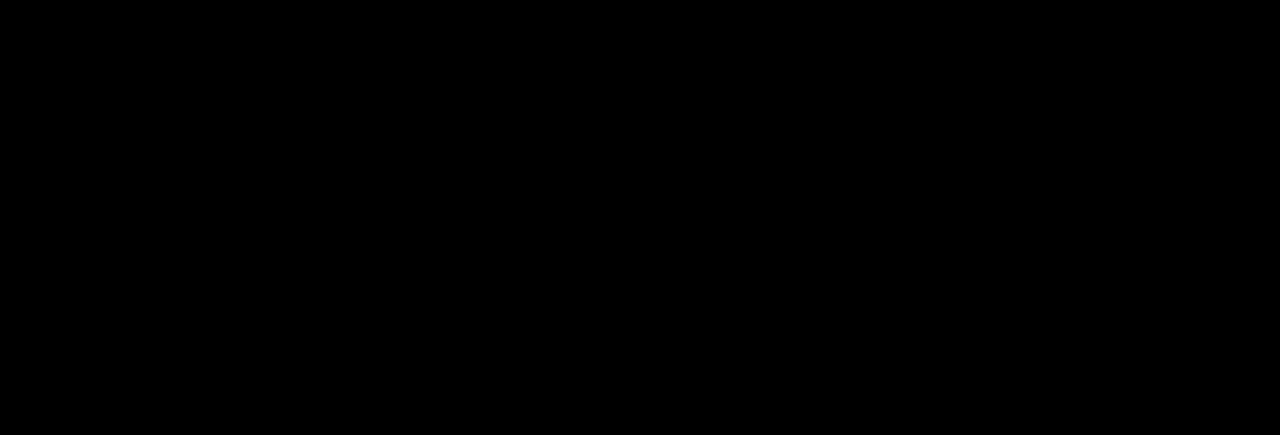
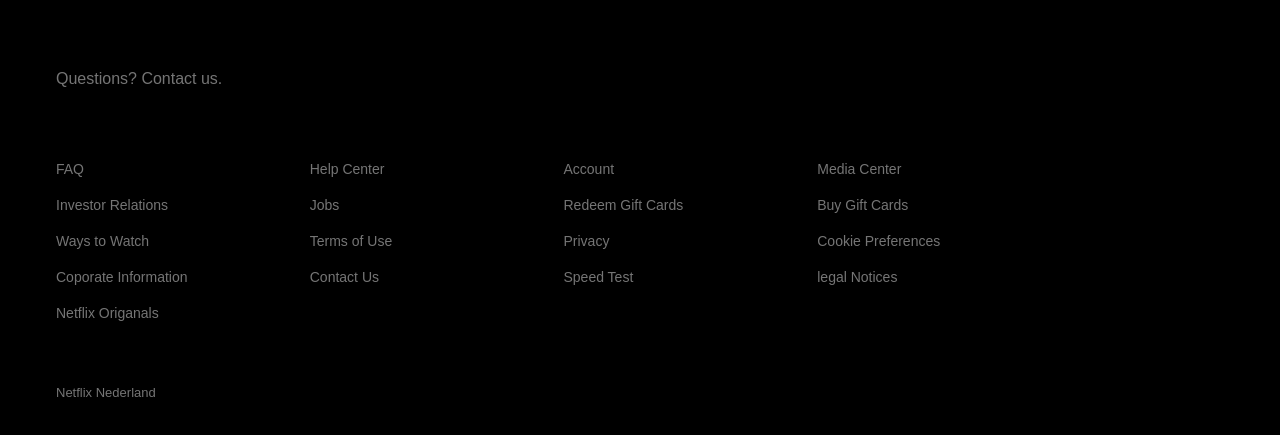
Before and after one commit to Totgamer/netflix2, a React (Create React App) app: page / in a window 1280 px wide. Shown: the part 1253-1688 px from the top of the page. Before the commit the page ends 1237 px from the top, so only its background shows below. Built offline with nearby package versions, Linux system fonts and the light colour scheme.

Commit message:
Footer liks done

```diff
--- a/src/App.js
+++ b/src/App.js
@@ -1,6 +1,12 @@
 import React from 'react';
+import { FooterContainer } from './containers/footer';
 import { JumbotronContainer } from './containers/jumbotron';
 
 export default function App() {
-  return <JumbotronContainer />;
+  return (
+    <>
+      <JumbotronContainer />
+      <FooterContainer />
+    </>
+    );
 }
--- a/src/components/footer/styles/footer.js
+++ b/src/components/footer/styles/footer.js
@@ -2,9 +2,9 @@
 
 export const Container = styled.div`
     display: flex;
-    padding: 70px 56px
+    padding: 70px 56px;
     marging: auto;
-    max-width: 1000px
+    max-width: 1000px;
     flex-direction: column;
 
     @media (max-with: 1000px) {
@@ -20,7 +20,7 @@
 
 export const Row = styled.div`
     display: grid;
-    grid-template-columns: repeat(auto-fill, minmax(230px, 1fr));
+    grid-template-columns: repeat(auto-fill, minmax(210px, 1fr));
     grid-gap: 15px;
 
     @media (max-with: 1000px) {
@@ -31,7 +31,7 @@
 export const Link = styled.a`
     color: #757575;
     margin-bottom: 20px;
-    font-size: 13px;
+    font-size: 14px;
     text-decoration: none;
 `;
 
--- a/src/containers/footer.js
+++ b/src/containers/footer.js
@@ -2,5 +2,42 @@
 import { Footer } from '../components';
 
 export function FooterContainer() {
+    return(
+        <Footer>
+            <Footer.Title>Questions? Contact us.</Footer.Title>
+            <Footer.Break />
+            <Footer.Row>
+                <Footer.Column>
+                    <Footer.Link href="#">FAQ</Footer.Link>
+                    <Footer.Link href="#">Investor Relations</Footer.Link>
+                    <Footer.Link href="#">Ways to Watch</Footer.Link>
+                    <Footer.Link href="#">Coporate Information</Footer.Link>
+                    <Footer.Link href="#">Netflix Origanals</Footer.Link>
+                </Footer.Column>
 
+                <Footer.Column>
+                    <Footer.Link href="#">Help Center</Footer.Link>
+                    <Footer.Link href="#">Jobs</Footer.Link>
+                    <Footer.Link href="#">Terms of Use</Footer.Link>
+                    <Footer.Link href="#">Contact Us</Footer.Link>
+                </Footer.Column>
+
+                <Footer.Column>
+                    <Footer.Link href="#">Account</Footer.Link>
+                    <Footer.Link href="#">Redeem Gift Cards</Footer.Link>
+                    <Footer.Link href="#">Privacy</Footer.Link>
+                    <Footer.Link href="#">Speed Test</Footer.Link>
+                </Footer.Column>
+
+                <Footer.Column>
+                    <Footer.Link href="#">Media Center</Footer.Link>
+                    <Footer.Link href="#">Buy Gift Cards</Footer.Link>
+                    <Footer.Link href="#">Cookie Preferences</Footer.Link>
+                    <Footer.Link href="#">legal Notices</Footer.Link>
+                </Footer.Column>
+            </Footer.Row>
+            <Footer.Break />
+            <Footer.Text>Netflix Nederland</Footer.Text>
+        </Footer>
+    )
 }
```
